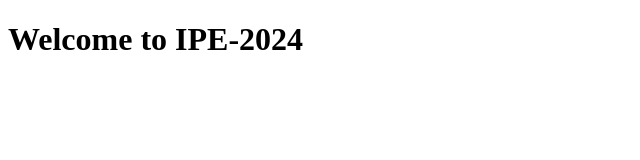
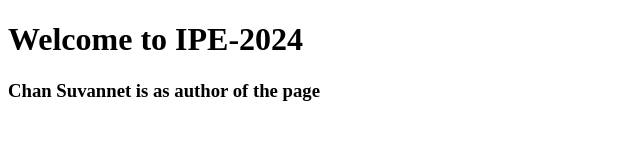
Before and after one commit to ChanSuvannet/midterm-ipe-2024, a plain HTML site: page index.html in a window 1280 px wide. Shown: the whole page, without its empty margins (0-640 px from the left). Drawn offline with Linux system fonts and the light colour scheme.

Commit message:
my midterm-ipe-2024

```diff
--- a/index.html
+++ b/index.html
@@ -7,5 +7,6 @@
 </head>
 <body>
     <h1>Welcome to IPE-2024</h1>
+    <h3>Chan Suvannet is as author of the page</h3>
 </body>
 </html>
```
